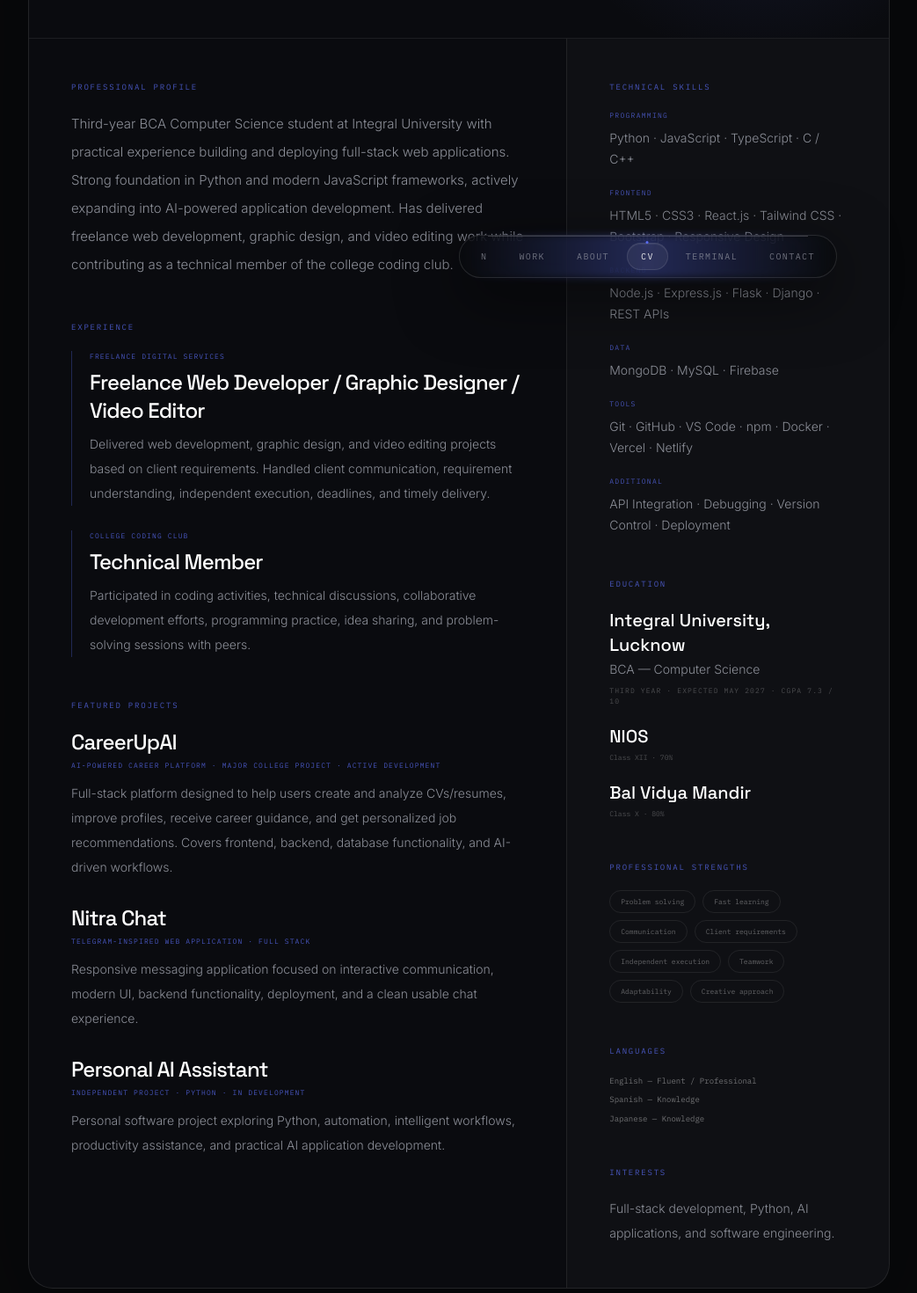
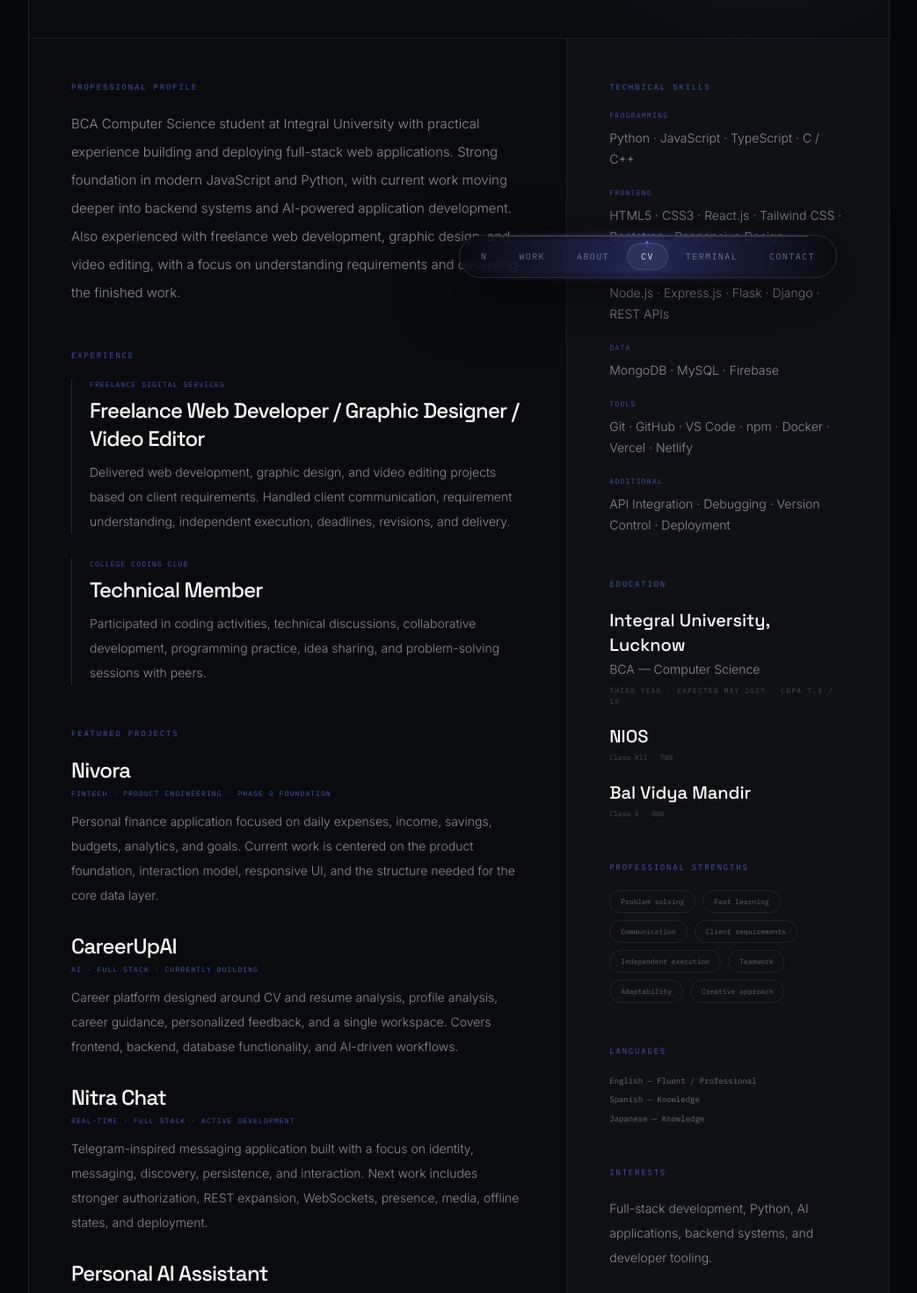
Before and after one commit to nityansh19/nityansh-portfolio, a Next.js app: page /cv in a window 1280 px wide. Shown: the part 460-1930 px from the top of the page at 88% size, without its empty margins (118-1161 px from the left). Built offline with nearby package versions, Linux system fonts and the light colour scheme.

Commit message:
fix: sync CV with current portfolio projects and positioning

```diff
--- a/app/cv/page.tsx
+++ b/app/cv/page.tsx
@@ -13,19 +13,24 @@ const skills = [
 
 const projects = [
   {
+    title: "Nivora",
+    meta: "Fintech · Product Engineering · Phase 0 Foundation",
+    text: "Personal finance application focused on daily expenses, income, savings, budgets, analytics, and goals. Current work is centered on the product foundation, interaction model, responsive UI, and the structure needed for the core data layer.",
+  },
+  {
     title: "CareerUpAI",
-    meta: "AI-Powered Career Platform · Major College Project · Active Development",
-    text: "Full-stack platform designed to help users create and analyze CVs/resumes, improve profiles, receive career guidance, and get personalized job recommendations. Covers frontend, backend, database functionality, and AI-driven workflows.",
+    meta: "AI · Full Stack · Currently Building",
+    text: "Career platform designed around CV and resume analysis, profile analysis, career guidance, personalized feedback, and a single workspace. Covers frontend, backend, database functionality, and AI-driven workflows.",
   },
   {
     title: "Nitra Chat",
-    meta: "Telegram-Inspired Web Application · Full Stack",
-    text: "Responsive messaging application focused on interactive communication, modern UI, backend functionality, deployment, and a clean usable chat experience.",
+    meta: "Real-time · Full Stack · Active Development",
+    text: "Telegram-inspired messaging application built with a focus on identity, messaging, discovery, persistence, and interaction. Next work includes stronger authorization, REST expansion, WebSockets, presence, media, offline states, and deployment.",
   },
   {
     title: "Personal AI Assistant",
-    meta: "Independent Project · Python · In Development",
-    text: "Personal software project exploring Python, automation, intelligent workflows, productivity assistance, and practical AI application development.",
+    meta: "AI · Automation · Currently Building",
+    text: "Personal project exploring Python, LLMs, automation, tool use, knowledge, developer workflows, and practical AI systems. The goal is to learn how useful assistant-style software works beyond a basic chat interface.",
   },
 ];
 
@@ -39,7 +44,7 @@ export default function CVPage() {
       <div className="mx-auto max-w-[980px]">
         <div className="mb-8 flex flex-wrap items-center justify-between gap-4 print:hidden">
           <Link href="/" className="font-mono text-[9px] uppercase tracking-[0.18em] text-white/35 transition-colors hover:text-accent">← Back to portfolio</Link>
-          <button onClick={printCV} className="rounded-full border border-accent/25 bg-accent/[0.08] px-4 py-2.5 font-mono text-[9px] uppercase tracking-[0.16em] text-white/65 transition-all hover:-translate-y-0.5 hover:bg-accent/[0.14] hover:text-white">Print / Save as PDF ↗</button>
+          <button type="button" onClick={printCV} className="rounded-full border border-accent/25 bg-accent/[0.08] px-4 py-2.5 font-mono text-[9px] uppercase tracking-[0.16em] text-white/65 transition-all hover:-translate-y-0.5 hover:bg-accent/[0.14] hover:text-white">Print / Save as PDF ↗</button>
         </div>
 
         <article className="overflow-hidden rounded-[28px] border border-white/[0.10] bg-[#0a0b0f] shadow-[0_50px_150px_rgba(0,0,0,.38)] print:rounded-none print:border-0 print:bg-white print:text-black print:shadow-none">
@@ -50,7 +55,7 @@ export default function CVPage() {
                 <div>
                   <p className="font-mono text-[9px] uppercase tracking-[0.2em] text-accent print:text-black/45">Curriculum Vitae</p>
                   <h1 className="mt-4 font-display text-4xl font-semibold tracking-[-0.05em] text-white sm:text-6xl print:text-black">Nityansh Rupesh Bahadur</h1>
-                  <p className="mt-3 font-mono text-[10px] uppercase tracking-[0.14em] text-white/40 print:text-black/55">Full Stack Developer · Python Developer · AI Application Enthusiast</p>
+                  <p className="mt-3 font-mono text-[10px] uppercase tracking-[0.14em] text-white/40 print:text-black/55">Full Stack Developer · Python &amp; AI Learner</p>
                 </div>
                 <div className="font-mono text-[9px] leading-6 text-white/35 sm:text-right print:text-black/55">
                   <div>Lucknow, Uttar Pradesh</div>
@@ -62,7 +67,7 @@ export default function CVPage() {
               </div>
 
               <div className="mt-8 flex flex-wrap gap-2 print:hidden">
-                <span className="rounded-full border border-accent/20 bg-accent/[0.06] px-3 py-1.5 font-mono text-[8px] uppercase tracking-[0.14em] text-accent">Open for jobs & opportunities</span>
+                <span className="rounded-full border border-accent/20 bg-accent/[0.06] px-3 py-1.5 font-mono text-[8px] uppercase tracking-[0.14em] text-accent">Open for jobs &amp; opportunities</span>
                 <span className="rounded-full border border-white/[0.08] px-3 py-1.5 font-mono text-[8px] uppercase tracking-[0.14em] text-white/35">Internships</span>
                 <span className="rounded-full border border-white/[0.08] px-3 py-1.5 font-mono text-[8px] uppercase tracking-[0.14em] text-white/35">Web / Full Stack</span>
                 <span className="rounded-full border border-white/[0.08] px-3 py-1.5 font-mono text-[8px] uppercase tracking-[0.14em] text-white/35">Python</span>
@@ -77,7 +82,7 @@ export default function CVPage() {
               <section>
                 <SectionTitle>Professional Profile</SectionTitle>
                 <p className="text-[15px] leading-8 text-ink-dim print:text-black/75">
-                  Third-year BCA Computer Science student at Integral University with practical experience building and deploying full-stack web applications. Strong foundation in Python and modern JavaScript frameworks, actively expanding into AI-powered application development. Has delivered freelance web development, graphic design, and video editing work while contributing as a technical member of the college coding club.
+                  BCA Computer Science student at Integral University with practical experience building and deploying full-stack web applications. Strong foundation in modern JavaScript and Python, with current work moving deeper into backend systems and AI-powered application development. Also experienced with freelance web development, graphic design, and video editing, with a focus on understanding requirements and delivering the finished work.
                 </p>
               </section>
 
@@ -85,10 +90,10 @@ export default function CVPage() {
                 <SectionTitle>Experience</SectionTitle>
                 <div className="space-y-7">
                   <Experience title="Freelance Digital Services" role="Freelance Web Developer / Graphic Designer / Video Editor">
-                    Delivered web development, graphic design, and video editing projects based on client requirements. Handled client communication, requirement understanding, independent execution, deadlines, and timely delivery.
+                    Delivered web development, graphic design, and video editing projects based on client requirements. Handled client communication, requirement understanding, independent execution, deadlines, revisions, and delivery.
                   </Experience>
                   <Experience title="College Coding Club" role="Technical Member">
-                    Participated in coding activities, technical discussions, collaborative development efforts, programming practice, idea sharing, and problem-solving sessions with peers.
+                    Participated in coding activities, technical discussions, collaborative development, programming practice, idea sharing, and problem-solving sessions with peers.
                   </Experience>
                 </div>
               </section>
@@ -157,7 +162,7 @@ export default function CVPage() {
 
               <section className="mt-12">
                 <SectionTitle>Interests</SectionTitle>
-                <p className="text-sm leading-7 text-ink-dim print:text-black/75">Full-stack development, Python, AI applications, and software engineering.</p>
+                <p className="text-sm leading-7 text-ink-dim print:text-black/75">Full-stack development, Python, AI applications, backend systems, and developer tooling.</p>
               </section>
             </aside>
           </div>
```
